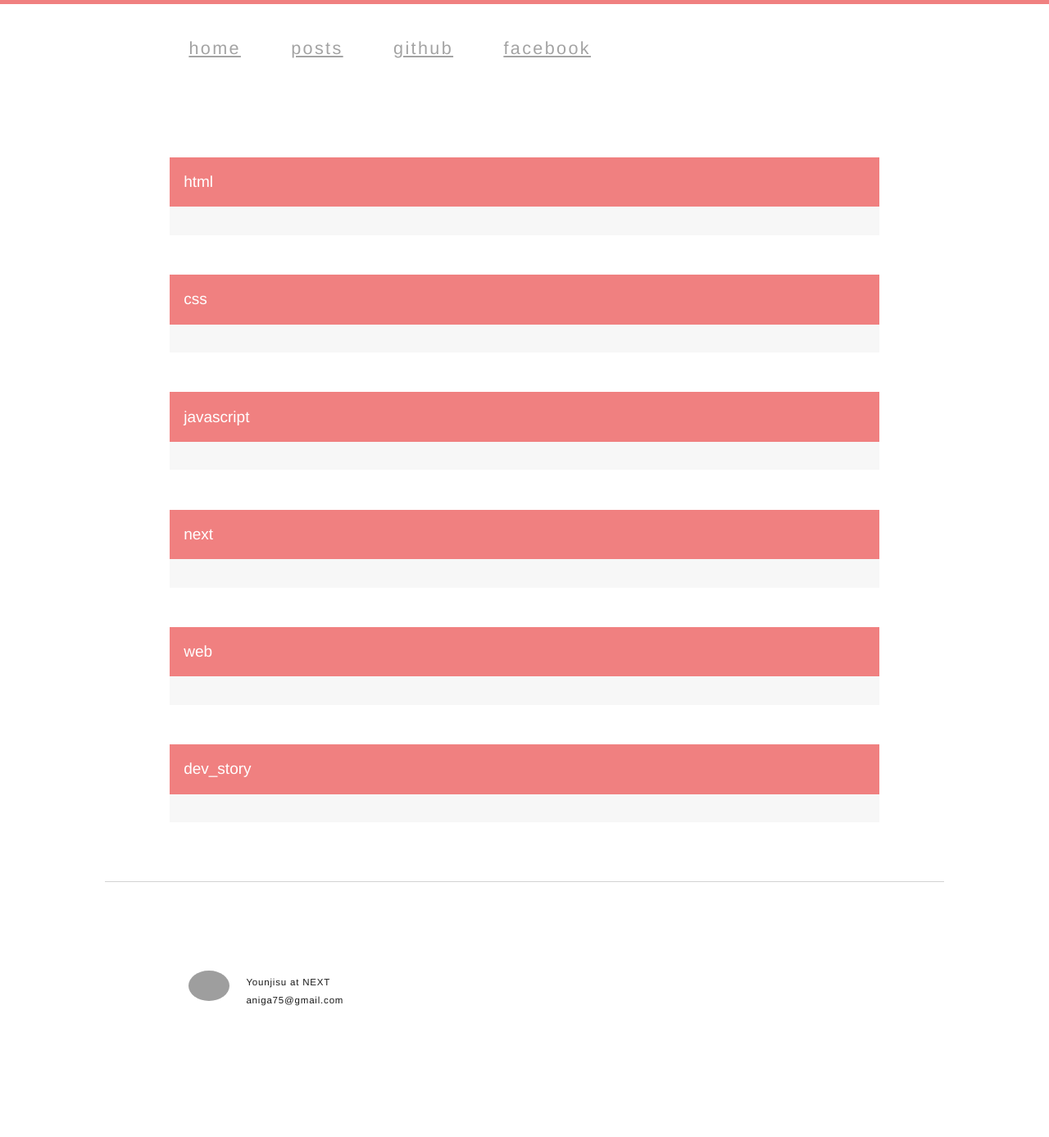
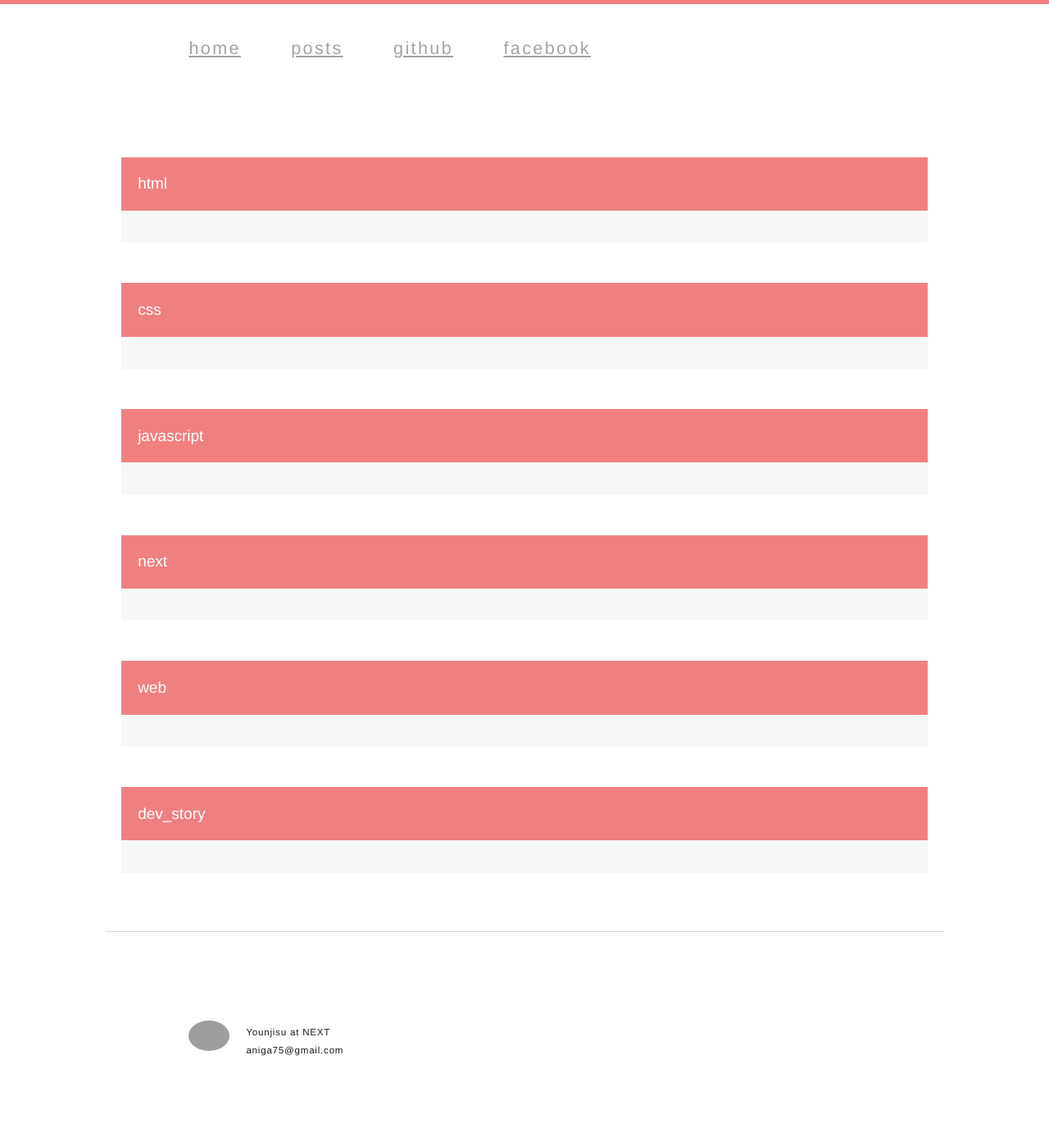
Before and after one commit to crongro/nigayo.github.io, a Jekyll site: the page built from list_m.html, in a window 1280 px wide. Shown: the whole page at 82% size. Built offline with Jekyll 4.4.1, drawn with Linux system fonts in a browser that asks for light colours; nearby versions of some CDN libraries; library files that are not in the unit come from our copies; Markdown is read by kramdown in place of the engine named in the settings; before the commit the page ends 1326 px from its top, so only the background shows below that; grey boxes are pictures that could not be loaded.

Commit message:
lists page css modified

```diff
--- a/css/list_m.css
+++ b/css/list_m.css
@@ -1,14 +1,18 @@
 
 #all_lists {
     margin-top: 7%;
-    margin-left: 3%;
-    margin-right: 3%;
+    margin-left: 2%;
+    margin-right: 2%;
     font-size : 1.2em;
     line-height: 1.5em;
 }
 
 .category_lists {
-    margin : 5%;
+    margin-bottom : 5%;
+}
+
+.category_lists:last-child {
+    margin-bottom : 0%;
 }
 
 .catName {
```
